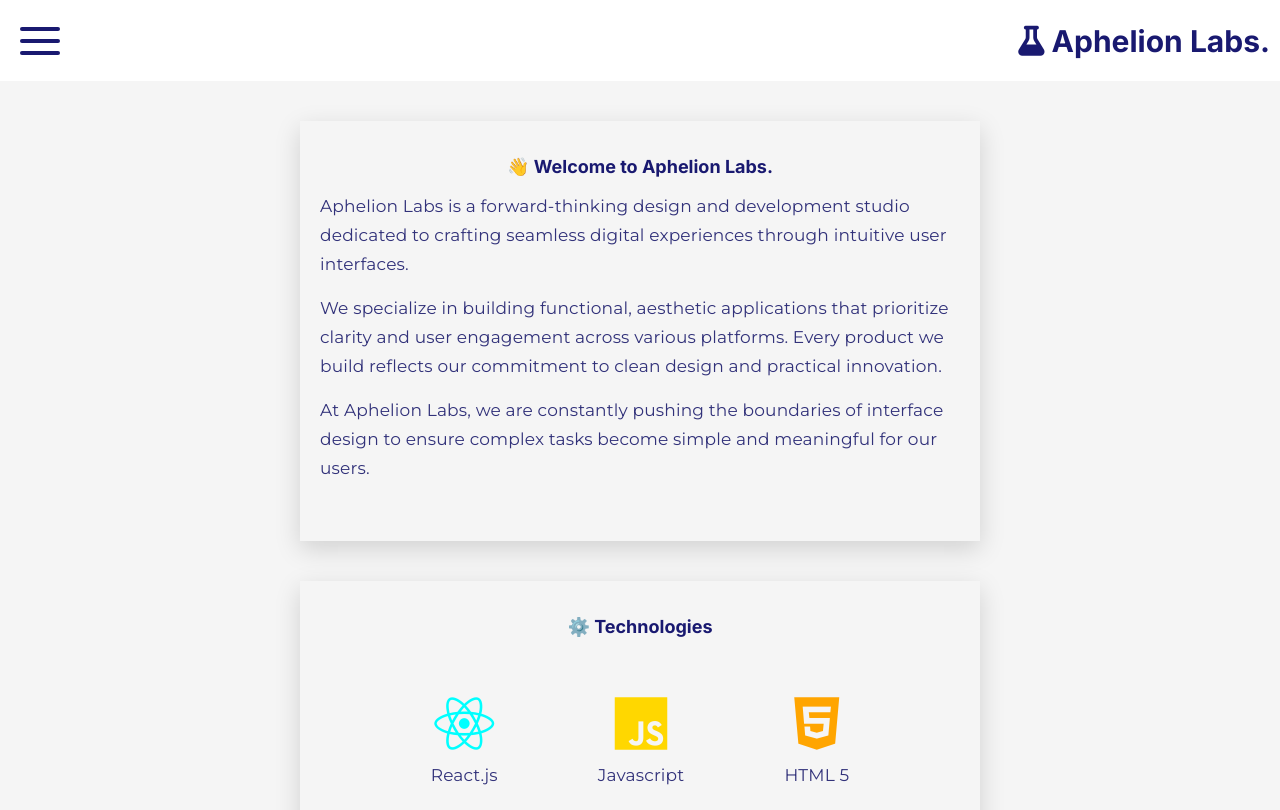
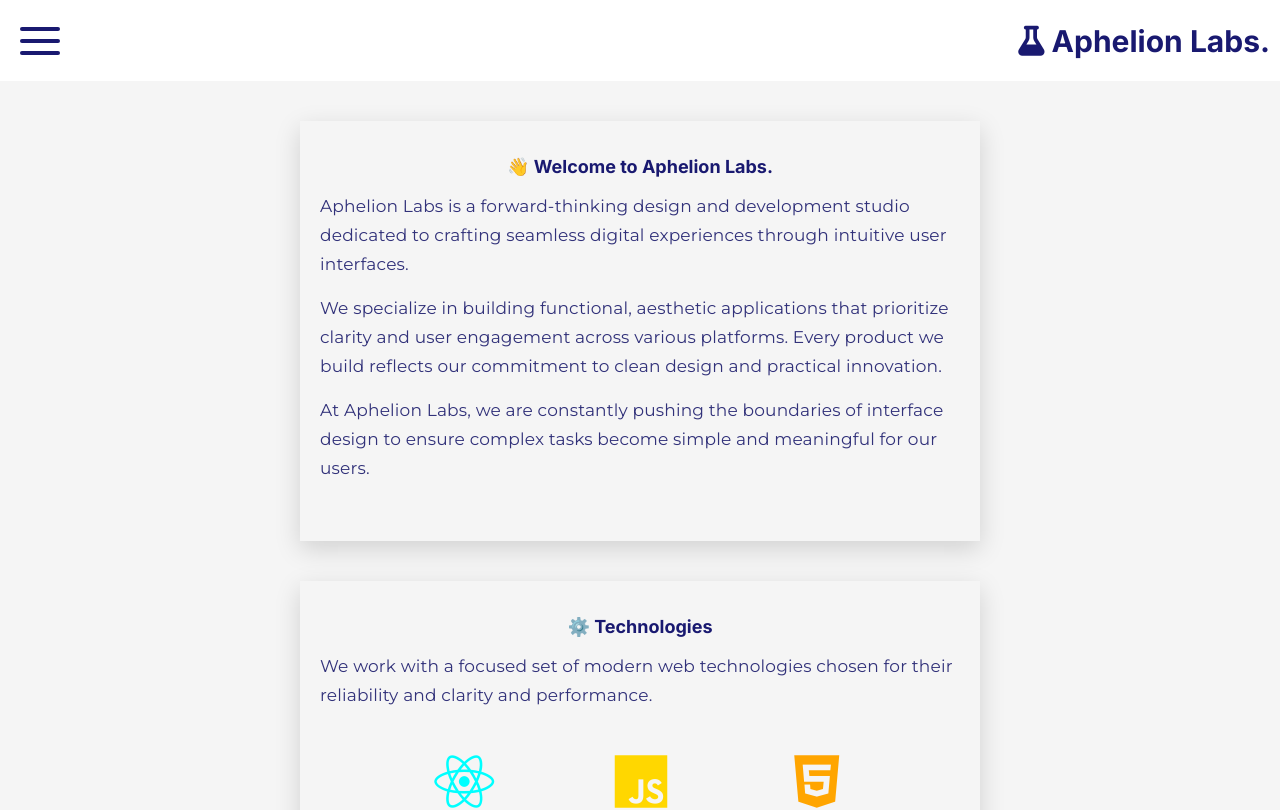
Before and after one commit to abk2191/aphelion-labs, a React (Vite) app: page / in a window 1280 px wide. Shown: the top 810 px of the page. Built offline with nearby package versions, Linux system fonts and the light colour scheme; a web font is replaced by a local one.

Commit message:
Added new features

```diff
--- a/src/App.jsx
+++ b/src/App.jsx
@@ -127,6 +127,10 @@ function App() {
       <div className="page-card-div">
         <div className="page-card">
           <h2>⚙️ Technologies</h2>
+          <p>
+            We work with a focused set of modern web technologies chosen for
+            their reliability and clarity and performance.
+          </p>
           <div className="tech-stack-div">
             <div className="tech-stack">
               <div style={{ color: "cyan" }}>
```
